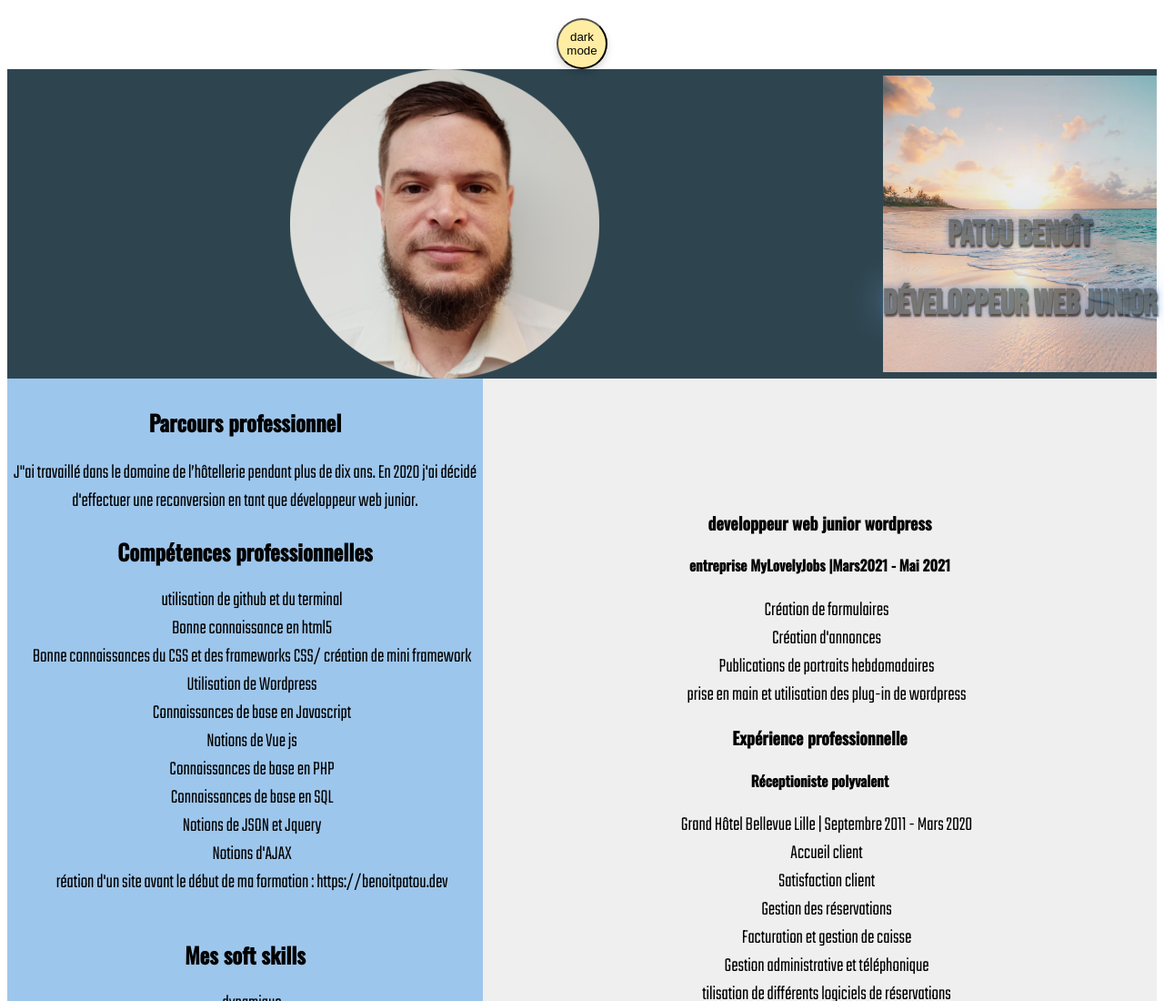
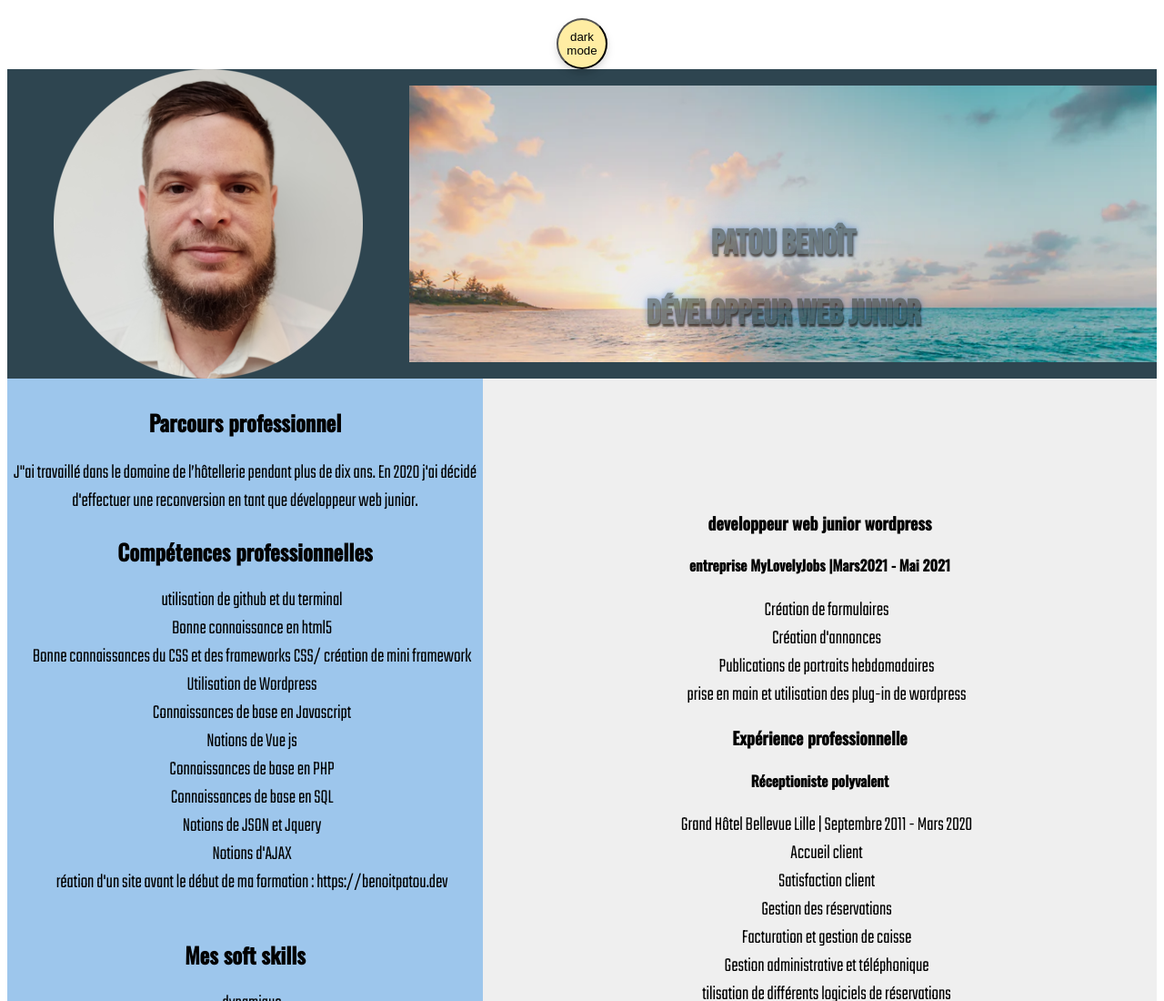
Before and after one commit to realbenben/cv-online, a plain HTML site: page index.html in a window 1280 px wide. Shown: the top 1100 px of the page at 91% size. Drawn offline with nearby package versions, Linux system fonts and the light colour scheme; a web font is replaced by a local one.

Commit message:
header responsive done

```diff
--- a/cv.css
+++ b/cv.css
@@ -126,8 +126,8 @@ button {
 		text-align: center;
 	}
 	.name {
-		height: ;
-		width: auto;
+		height: 100%;
+		width: 65%;
 	}
 	.layout {
 		display: flex;
```
